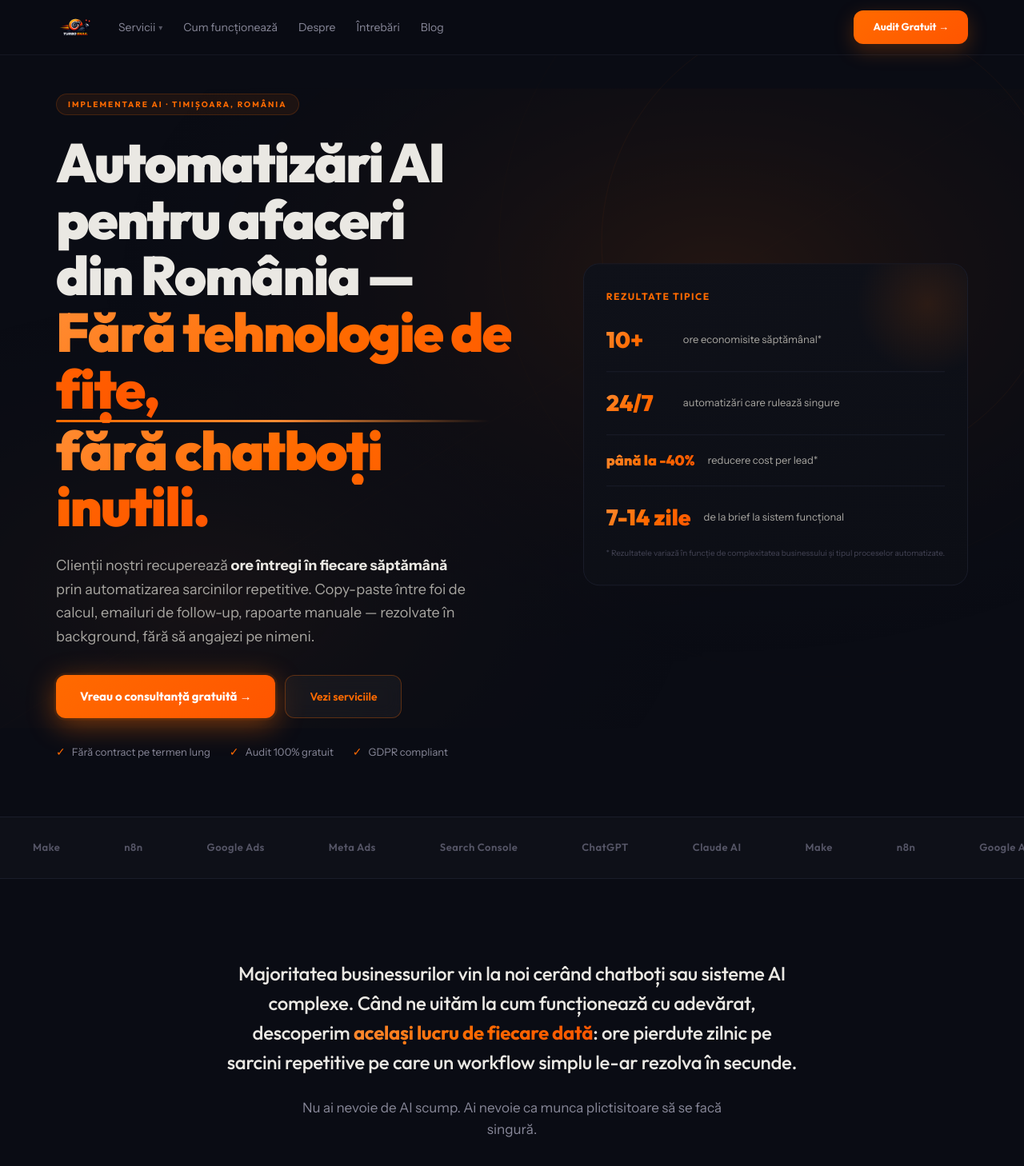
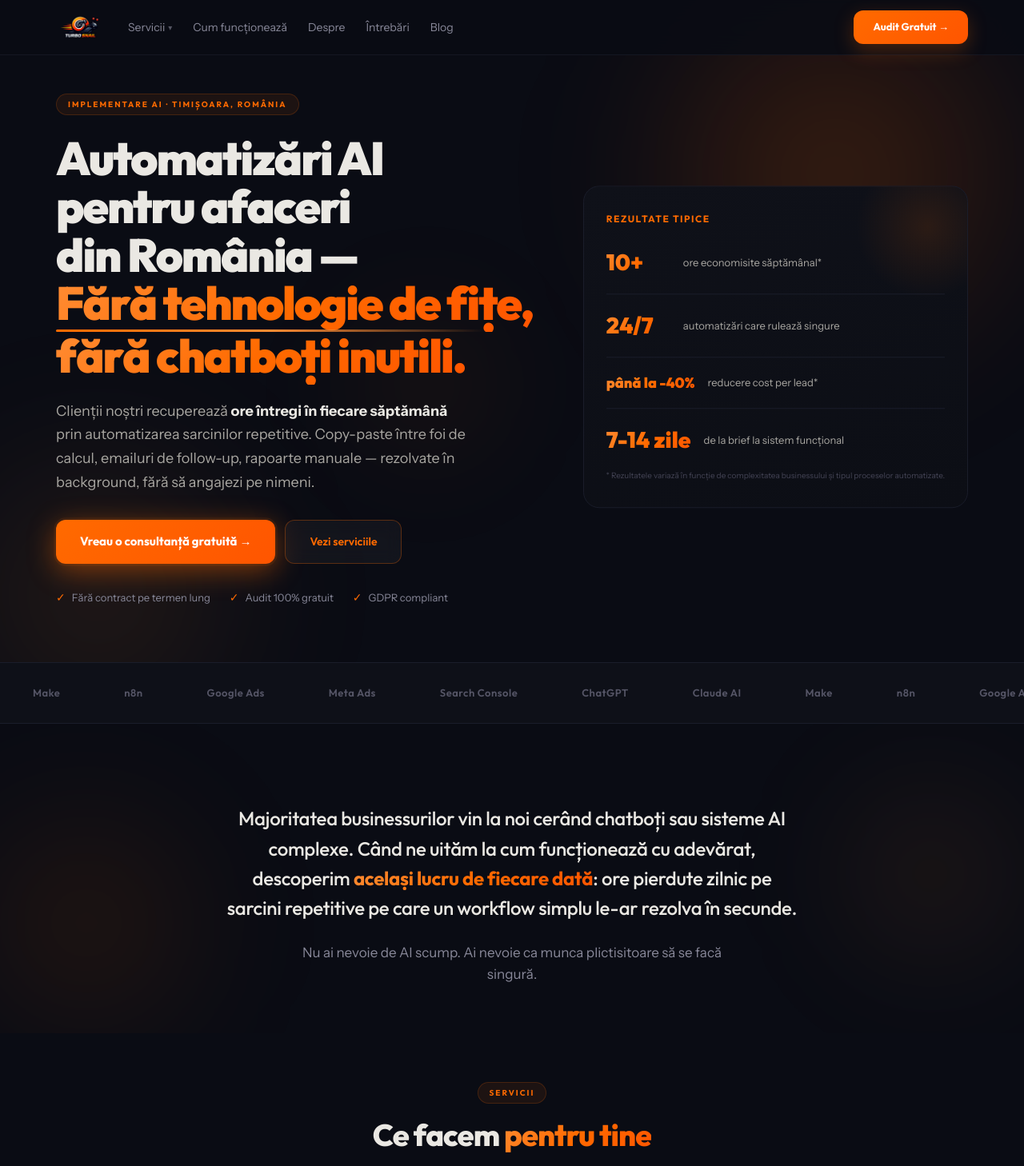
Before and after one commit to danielmoldovan1-create/turbosnail, a Next.js app: page / in a window 1280 px wide. Shown: the top 1458 px of the page at 80% size. Built offline with nearby package versions, Linux system fonts and the light colour scheme.

Commit message:
design: H1 mai mic, logo mai mare, blur orbs background

```diff
--- a/app/home-client.tsx
+++ b/app/home-client.tsx
@@ -26,67 +26,31 @@ function Fade({ children, delay = 0 }: { children: React.ReactNode; delay?: numb
   );
 }
 
-function AbstractBg1() {
+function BlurHero() {
   return (
-    <svg viewBox="0 0 800 500" xmlns="http://www.w3.org/2000/svg" style={{ position: "absolute", inset: 0, width: "100%", height: "100%", opacity: 0.35 }}>
-      <defs>
-        <radialGradient id="rg1" cx="70%" cy="30%" r="60%">
-          <stop offset="0%" stopColor="#ff6a00" stopOpacity="0.3" />
-          <stop offset="100%" stopColor="#0a0c14" stopOpacity="0" />
-        </radialGradient>
-        <radialGradient id="rg2" cx="20%" cy="80%" r="50%">
-          <stop offset="0%" stopColor="#ff8c33" stopOpacity="0.15" />
-          <stop offset="100%" stopColor="#0a0c14" stopOpacity="0" />
-        </radialGradient>
-      </defs>
-      <rect width="800" height="500" fill="url(#rg1)" />
-      <rect width="800" height="500" fill="url(#rg2)" />
-      <circle cx="650" cy="120" r="180" fill="none" stroke="#ff6a00" strokeWidth="0.5" strokeOpacity="0.2" />
-      <circle cx="650" cy="120" r="260" fill="none" stroke="#ff6a00" strokeWidth="0.3" strokeOpacity="0.1" />
-      <circle cx="650" cy="120" r="340" fill="none" stroke="#ff6a00" strokeWidth="0.2" strokeOpacity="0.07" />
-      <line x1="0" y1="500" x2="800" y2="0" stroke="#ff6a00" strokeWidth="0.3" strokeOpacity="0.08" />
-    </svg>
+    <div style={{ position: "absolute", inset: 0, overflow: "hidden", pointerEvents: "none" }}>
+      <div style={{ position: "absolute", top: "-10%", right: "-5%", width: 600, height: 600, background: "radial-gradient(circle, rgba(255,106,0,0.22) 0%, rgba(255,85,0,0.08) 45%, transparent 70%)", filter: "blur(80px)", borderRadius: "50%" }} />
+      <div style={{ position: "absolute", bottom: "-20%", left: "-10%", width: 500, height: 500, background: "radial-gradient(circle, rgba(255,140,51,0.14) 0%, transparent 65%)", filter: "blur(90px)", borderRadius: "50%" }} />
+      <div style={{ position: "absolute", top: "40%", left: "30%", width: 300, height: 300, background: "radial-gradient(circle, rgba(255,106,0,0.07) 0%, transparent 70%)", filter: "blur(60px)", borderRadius: "50%" }} />
+    </div>
   );
 }
 
-function AbstractGrid() {
+function BlurMid() {
   return (
-    <svg viewBox="0 0 600 400" xmlns="http://www.w3.org/2000/svg" style={{ position: "absolute", inset: 0, width: "100%", height: "100%", opacity: 0.4 }}>
-      <defs>
-        <pattern id="grid" width="40" height="40" patternUnits="userSpaceOnUse">
-          <path d="M 40 0 L 0 0 0 40" fill="none" stroke="#ff6a00" strokeWidth="0.4" strokeOpacity="0.3" />
-        </pattern>
-        <radialGradient id="fade" cx="50%" cy="50%" r="50%">
-          <stop offset="0%" stopOpacity="1" />
-          <stop offset="100%" stopOpacity="0" />
-        </radialGradient>
-        <mask id="gridmask">
-          <rect width="600" height="400" fill="url(#fade)" />
-        </mask>
-      </defs>
-      <rect width="600" height="400" fill="url(#grid)" mask="url(#gridmask)" />
-    </svg>
+    <div style={{ position: "absolute", inset: 0, overflow: "hidden", pointerEvents: "none" }}>
+      <div style={{ position: "absolute", top: "10%", left: "-8%", width: 420, height: 420, background: "radial-gradient(circle, rgba(255,106,0,0.13) 0%, transparent 65%)", filter: "blur(80px)", borderRadius: "50%" }} />
+      <div style={{ position: "absolute", bottom: "5%", right: "-5%", width: 360, height: 360, background: "radial-gradient(circle, rgba(255,140,51,0.1) 0%, transparent 65%)", filter: "blur(70px)", borderRadius: "50%" }} />
+    </div>
   );
 }
 
-function AbstractOrbs() {
+function BlurAccent() {
   return (
-    <svg viewBox="0 0 500 300" xmlns="http://www.w3.org/2000/svg" style={{ position: "absolute", inset: 0, width: "100%", height: "100%", opacity: 0.5 }}>
-      <defs>
-        <radialGradient id="orb1" cx="50%" cy="50%" r="50%">
-          <stop offset="0%" stopColor="#ff6a00" stopOpacity="0.25" />
-          <stop offset="100%" stopColor="#ff6a00" stopOpacity="0" />
-        </radialGradient>
-        <radialGradient id="orb2" cx="50%" cy="50%" r="50%">
-          <stop offset="0%" stopColor="#ff8c33" stopOpacity="0.15" />
-          <stop offset="100%" stopColor="#ff8c33" stopOpacity="0" />
-        </radialGradient>
-      </defs>
-      <ellipse cx="420" cy="80" rx="140" ry="140" fill="url(#orb1)" />
-      <ellipse cx="80" cy="220" rx="100" ry="100" fill="url(#orb2)" />
-      <circle cx="420" cy="80" r="80" fill="none" stroke="#ff6a00" strokeWidth="0.6" strokeOpacity="0.2" />
-      <circle cx="420" cy="80" r="120" fill="none" stroke="#ff6a00" strokeWidth="0.4" strokeOpacity="0.1" />
-    </svg>
+    <div style={{ position: "absolute", inset: 0, overflow: "hidden", pointerEvents: "none" }}>
+      <div style={{ position: "absolute", top: "-5%", right: "15%", width: 500, height: 500, background: "radial-gradient(circle, rgba(255,106,0,0.16) 0%, rgba(255,85,0,0.05) 50%, transparent 70%)", filter: "blur(100px)", borderRadius: "50%" }} />
+      <div style={{ position: "absolute", bottom: "-10%", left: "5%", width: 350, height: 350, background: "radial-gradient(circle, rgba(255,140,51,0.1) 0%, transparent 65%)", filter: "blur(80px)", borderRadius: "50%" }} />
+    </div>
   );
 }
 
@@ -201,7 +165,7 @@ export default function HomeClient() {
           .sk { display: none; }
           .g3 { grid-template-columns: 1fr 1fr 1fr !important; }
           .g4 { grid-template-columns: 1fr 1fr 1fr 1fr !important; }
-          .hero-t { font-size: 60px !important; line-height: 1.04 !important; }
+          .hero-t { font-size: 52px !important; line-height: 1.04 !important; }
           .hero-lay { flex-direction: row !important; align-items: center; gap: 56px !important; }
           .hero-l { flex: 1.2; }
           .hero-r { flex: 0.8; }
@@ -210,7 +174,7 @@ export default function HomeClient() {
           .mob-menu { display: none !important; }
           .about-lay { flex-direction: row !important; gap: 80px !important; align-items: center; }
         }
-        @media (min-width: 1024px) { .hero-t { font-size: 68px !important; } }
+        @media (min-width: 1024px) { .hero-t { font-size: 58px !important; } }
         @keyframes marquee { 0% { transform: translateX(0); } 100% { transform: translateX(-50%); } }
         @keyframes float { 0%, 100% { transform: translateY(0px); } 50% { transform: translateY(-14px); } }
         @keyframes glow-pulse { 0%, 100% { box-shadow: 0 8px 24px rgba(255,106,0,0.25); } 50% { box-shadow: 0 8px 40px rgba(255,106,0,0.55), 0 0 0 4px rgba(255,106,0,0.12); } }
@@ -225,7 +189,7 @@ export default function HomeClient() {
         <div className="mx" style={{ display: "flex", alignItems: "center", justifyContent: "space-between", height: scrolled ? 52 : 68, transition: "height 0.35s cubic-bezier(0.22,1,0.36,1)" }}>
           <div style={{ display: "flex", alignItems: "center", gap: 28 }}>
             <div style={{ cursor: "pointer" }} onClick={() => go("top")}>
-              <img src="/turbosnail-logo.png" alt="TurboSnail - Automatizări AI" width={150} height={50} style={{ height: scrolled ? 38 : 50, width: "auto", transition: "height 0.35s cubic-bezier(0.22,1,0.36,1)" }} />
+              <img src="/turbosnail-logo.png" alt="TurboSnail - Automatizări AI" width={150} height={62} style={{ height: scrolled ? 46 : 62, width: "auto", transition: "height 0.35s cubic-bezier(0.22,1,0.36,1)" }} />
             </div>
             <div className="nav-lnk" style={{ display: "none" }}>
               <div className="nav-drop" onMouseEnter={() => setServicesOpen(true)} onMouseLeave={() => setServicesOpen(false)}>
@@ -286,7 +250,7 @@ export default function HomeClient() {
 
       {/* HERO */}
       <section id="top" style={{ paddingTop: 116, paddingBottom: 70, position: "relative", overflow: "hidden", minHeight: "90vh", display: "flex", alignItems: "center" }}>
-        <AbstractBg1 />
+        <BlurHero />
         <div className="mx" style={{ position: "relative", zIndex: 2, width: "100%" }}>
           <div className="hero-lay" style={{ display: "flex", flexDirection: "column", gap: 36 }}>
             <div className="hero-l">
@@ -294,7 +258,7 @@ export default function HomeClient() {
                 <span className="tag" style={{ marginBottom: 24, display: "inline-block" }}>Implementare AI · Timișoara, România</span>
               </Fade>
               <Fade delay={0.05}>
-                <h1 className="hero-t hd" style={{ fontSize: 40, fontWeight: 900, lineHeight: 1.08, marginBottom: 24, letterSpacing: "-2px" }}>
+                <h1 className="hero-t hd" style={{ fontSize: 36, fontWeight: 900, lineHeight: 1.08, marginBottom: 24, letterSpacing: "-2px" }}>
                   Automatizări AI<br />
                   pentru afaceri<br />
                   din România —{" "}
@@ -362,7 +326,7 @@ export default function HomeClient() {
 
       {/* INTRO */}
       <section style={{ paddingTop: 100, paddingBottom: 60, position: "relative", overflow: "hidden" }}>
-        <div style={{ position: "absolute", inset: 0, pointerEvents: "none" }}><AbstractGrid /></div>
+        <BlurMid />
         <div className="mx" style={{ maxWidth: 760, textAlign: "center", position: "relative", zIndex: 2 }}>
           <Fade>
             <p className="hd" style={{ fontSize: 24, lineHeight: 1.55, color: "#eae8e3", fontWeight: 500, letterSpacing: "-0.3px" }}>
@@ -420,7 +384,7 @@ export default function HomeClient() {
 
       {/* COMPARISON */}
       <section style={{ paddingTop: 90, paddingBottom: 90, position: "relative", overflow: "hidden" }}>
-        <div style={{ position: "absolute", inset: 0, pointerEvents: "none", opacity: 0.6 }}><AbstractOrbs /></div>
+        <BlurAccent />
         <div className="mx" style={{ maxWidth: 820, position: "relative", zIndex: 2 }}>
           <Fade>
             <div style={{ textAlign: "center", marginBottom: 48 }}>
@@ -486,7 +450,7 @@ export default function HomeClient() {
 
       {/* DESPRE */}
       <section id="despre" style={{ paddingTop: 100, paddingBottom: 100, position: "relative", overflow: "hidden" }}>
-        <div style={{ position: "absolute", inset: 0, pointerEvents: "none" }}><AbstractBg1 /></div>
+        <BlurMid />
         <div className="mx" style={{ position: "relative", zIndex: 2 }}>
           <div className="about-lay" style={{ display: "flex", flexDirection: "column", gap: 48 }}>
             <Fade>
```
